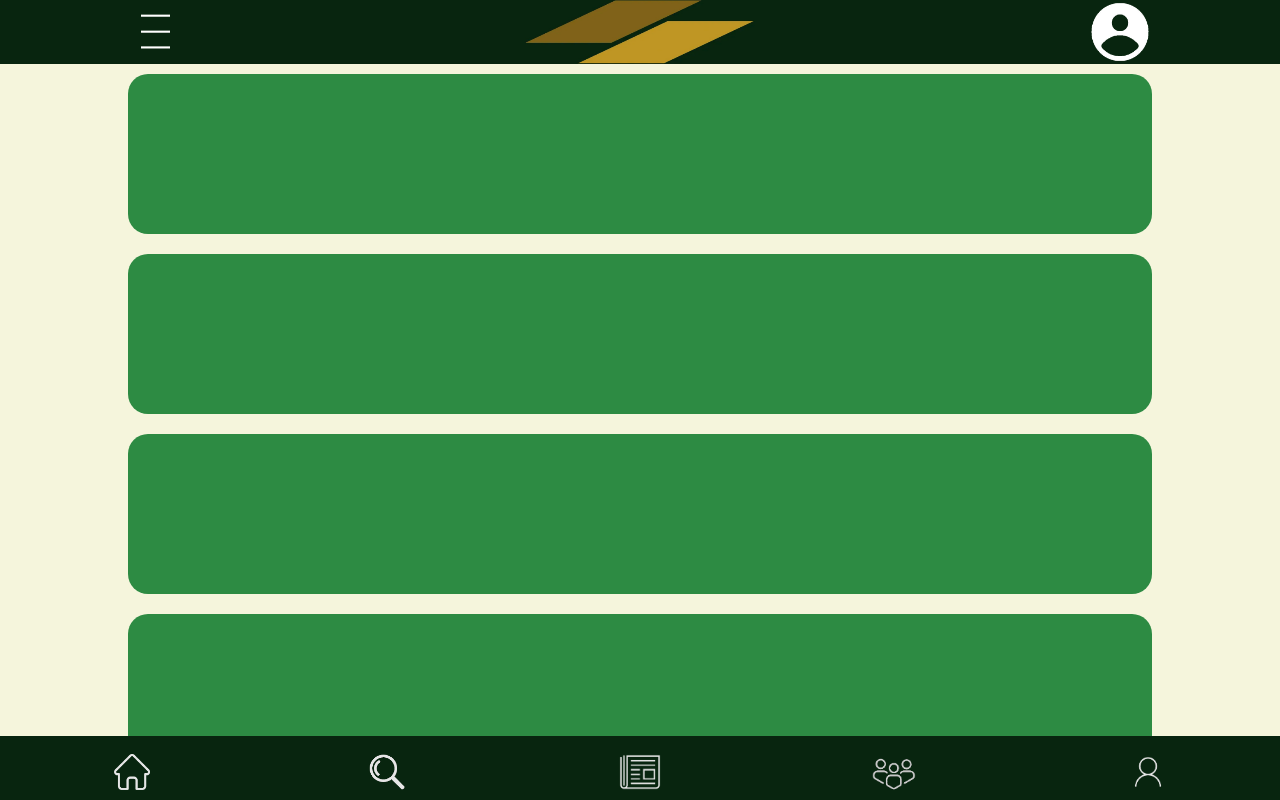
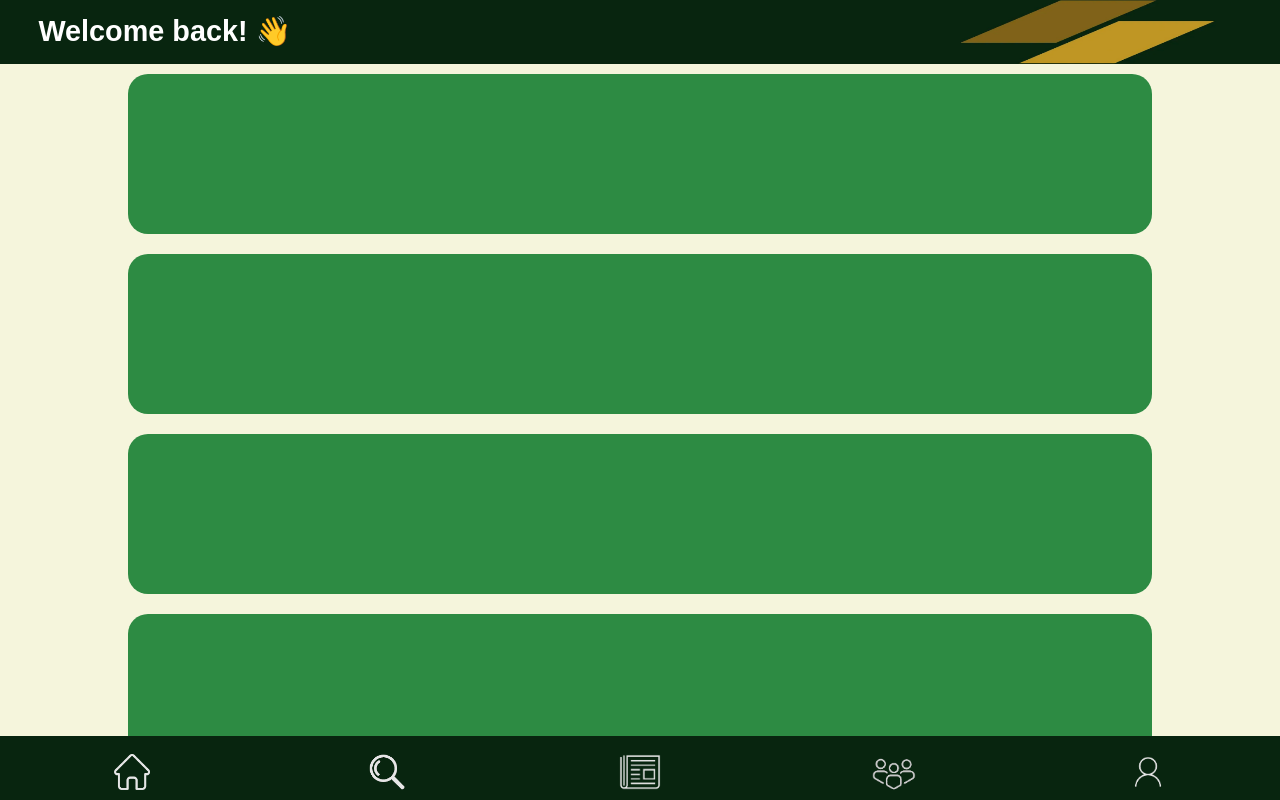
Before and after one commit to LaneLR/bible-brief-app, a React (Vite) app: page / in a window 1280 px wide. Built offline with nearby package versions, Linux system fonts and the light colour scheme.

Commit message:
removed icons from header, made temporary style changes

```diff
--- a/src/components/Header.jsx
+++ b/src/components/Header.jsx
@@ -12,15 +12,20 @@ const HeaderWrap = styled.header`
 const LeftNav = styled.div`
   display: flex;
   justify-content: center;
-  width: 25vw;
-  max-width: 33%;
+  width: auto;
+  max-width: 77%;
   max-height: 100%;
+  text-align: center;
+  font-size: 1.8em;
+  font-weight: bolder;
+  font-family: sans-serif;
+  padding: 0 0 0 3vw;
 `;
 
 const CenterNav = styled.div`
   display: flex;
   justify-content: center;
-  width: 10vw;
+  width: 0vw;
   max-width: 33%;
   max-height: 100%;
 `;
@@ -28,14 +33,15 @@ const CenterNav = styled.div`
 const RightNav = styled.div`
   display: flex;
   justify-content: center;
-  width: 25vw;
+  width: auto;
   max-width: 33%;
   max-height: 100%;
+  margin-right: 5vw;
 `;
 
 const Logo = styled.img`
   aspect-ratio: 550 / 300;
-  width: 18vw;
+  width: 20vw;
   height: auto;
 `;
 
@@ -56,16 +62,11 @@ const BurgerBar = styled.div`
 export default function Header() {
   return (
     <HeaderWrap>
-      <LeftNav>
-        <BurgerBar>|||</BurgerBar>
+      <LeftNav><p>Welcome back! 👋</p>
       </LeftNav>
-      <CenterNav>
-        <Logo  alt="The Bible Brief Logo"
+      <RightNav>      <Logo  alt="The Bible Brief Logo"
             src="/bible-brief-app/biblebrief-logo.jpg"
        />
-      </CenterNav>
-      <RightNav>
-        <UserIcon alt="The Bible Brief Logo"src="/bible-brief-app/user-icon.png"/>
       </RightNav>
     </HeaderWrap>
   );
```
